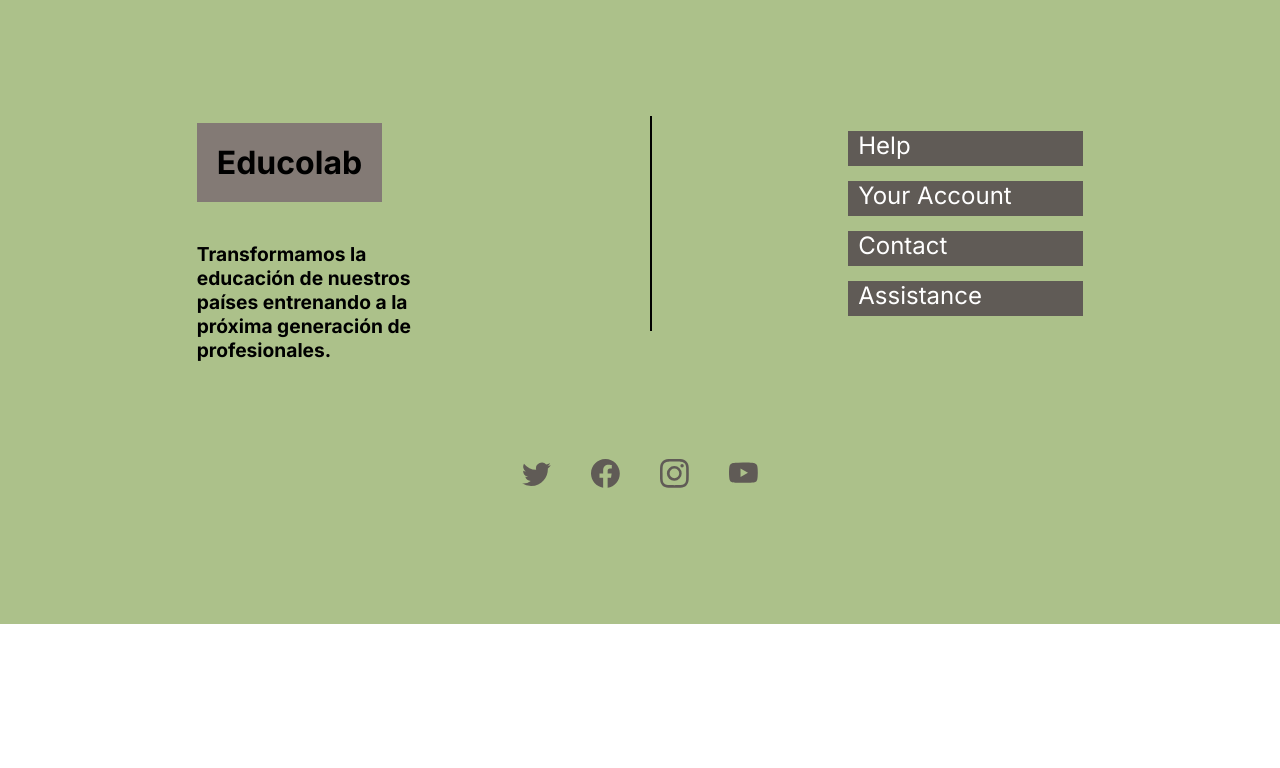
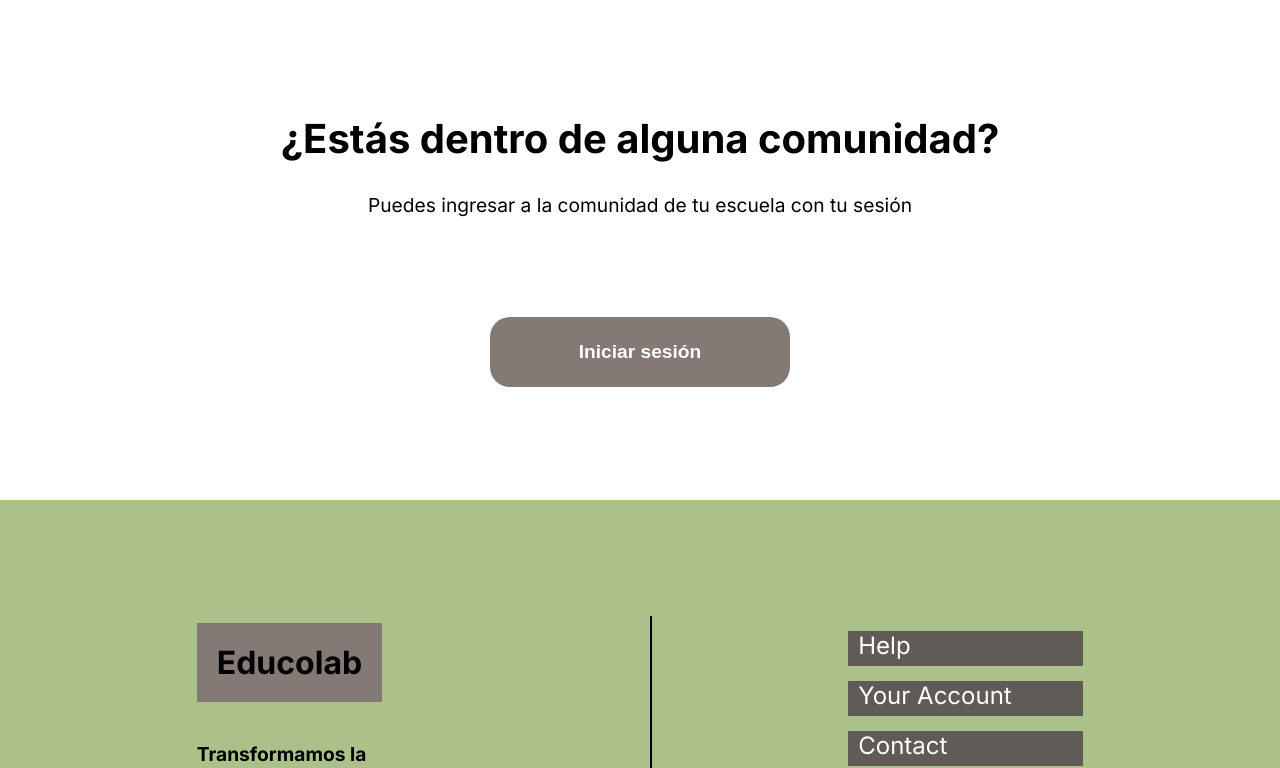
Before and after one commit to EduColab/frontend, a Next.js app: page / in a window 1280 px wide. Shown: the top 768 px of the page. Built offline with nearby package versions, Linux system fonts and the light colour scheme.

Commit message:
Adding community section

```diff
--- a/src/app/page.js
+++ b/src/app/page.js
@@ -1,10 +1,12 @@
 import Image from "next/image";
 import styles from "../styles/page.module.css";
 import Footer from "@/components/Footer";
+import CommunitySection from "@/components/CommunitySection";
 
 export default function Home() {
   return (
     <>
+      <CommunitySection />
       <Footer />
     </>
   );
--- /dev/null
+++ b/src/components/CommunitySection.js
@@ -0,0 +1,15 @@
+import style from "./CommunitySection.module.css";
+
+const CommunitySection = () => {
+  return (
+    <section className={style.section}>
+      <h2 className={style.title}>¿Estás dentro de alguna comunidad?</h2>
+      <p className={style.phrase}>
+        Puedes ingresar a la comunidad de tu escuela con tu sesión
+      </p>
+      <button className={style.button}>Iniciar sesión</button>
+    </section>
+  );
+};
+
+export default CommunitySection;
--- /dev/null
+++ b/src/components/CommunitySection.module.css
@@ -0,0 +1,38 @@
+.section {
+  height: 500px;
+  display: flex;
+  flex-direction: column;
+  align-items: center;
+  justify-content: center;
+}
+
+.title {
+  font-size: 2.5rem;
+  margin-bottom: 15px;
+}
+.phrase {
+  margin-top: 15px;
+  font-size: 1.2rem;
+}
+.button {
+  margin-top: 100px;
+  width: 300px;
+  height: 70px;
+  border: none;
+  border-radius: 20px;
+  transition: transform 0.2s ease;
+  font-size: 1.2rem;
+  font-weight: bolder;
+
+  background-color: var(--gray);
+  color: var(--white);
+}
+.button:hover {
+  background-color: var(--olivine);
+  color: black;
+  cursor: pointer;
+}
+
+.button:active {
+  transform: scale(0.95);
+}
```
